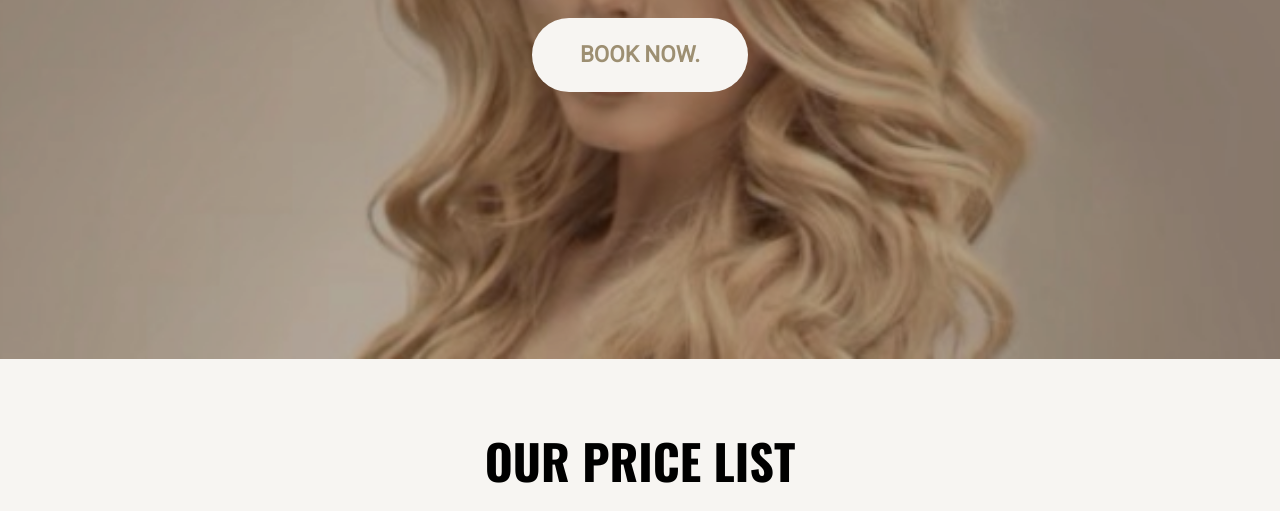
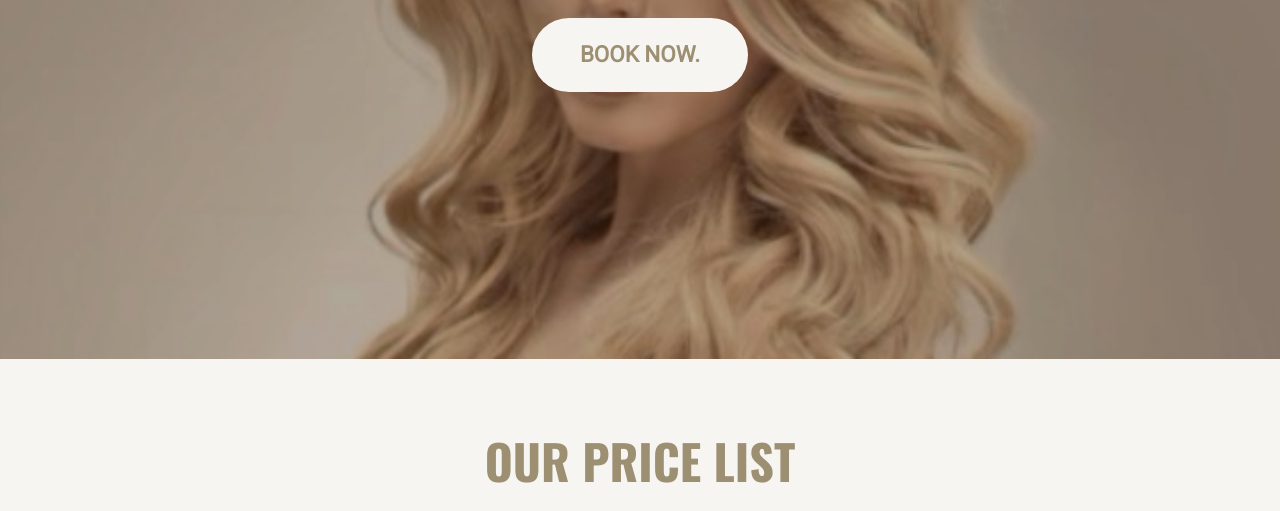
Before and after one commit to mmp03patane/HAIR, a plain HTML site: page index.html in a window 1280 px wide. Shown: the part 441-952 px from the top of the page. Drawn offline with nearby package versions, Linux system fonts and the light colour scheme.

Commit message:
Update index.html

```diff
--- a/index.html
+++ b/index.html
@@ -186,7 +186,7 @@
             font-family: 'Oswald', sans-serif;
             font-weight: 700;
             font-size: 3rem;
-            color: #000000;
+            color: #9D8F72; /* Applied color #9D8F72 to all section h2 headings */
             margin-bottom: 2.5rem;
         }
 
```
